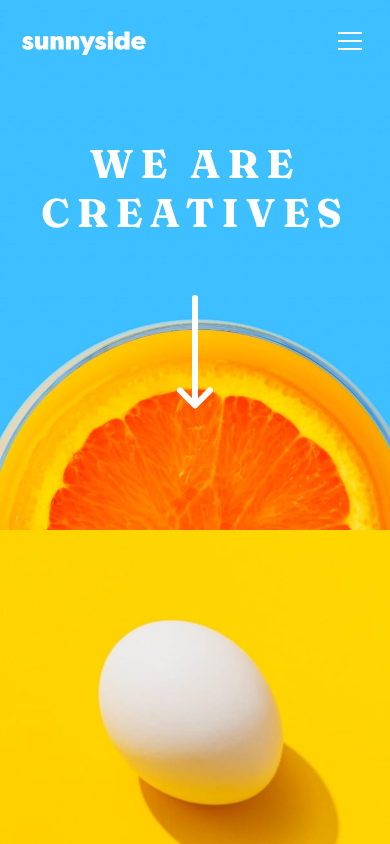
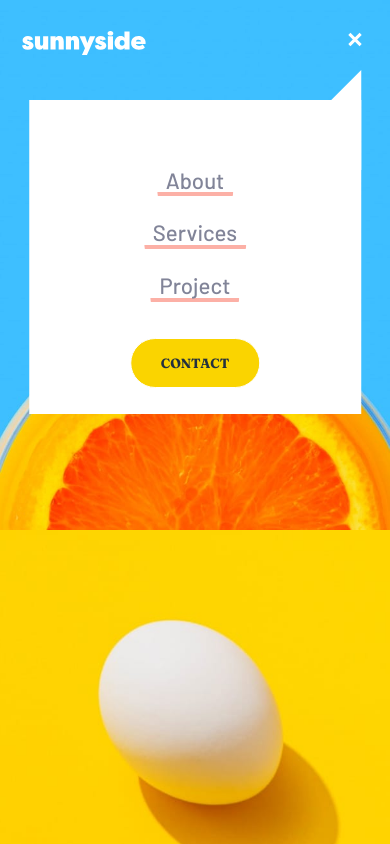
Before and after one commit to Yemy/sunnyside-agency-landing-page-main, a website: page index.html in a window 390 px wide. Both pictures are taken after a click on the button 349 px from the left and 42 px from the top of the page. Shown: the top 844 px of the page. Drawn offline with Linux system fonts and the light colour scheme.

Commit message:
add mobile menu with functionality

```diff
--- a/index.html
+++ b/index.html
@@ -36,16 +36,15 @@
               class="nav__ham-button-img"
             />
           </button>
-          <!-- html structure for nav for desktop
-            <div class="nav__desktop">
-            <ul class="desktop__menu">
-              <li class="desktop__item"><a href="" class="desktop__link">About</a></li>
-              <li class="desktop__item"><a href="" class="desktop__link">Services</a></li>
-              <li class="desktop__item"><a href="" class="desktop__link">Project</a></li>
+          <div class="nav__menu menu hidden">
+            <ul class="menu__box">
+              <li class="menu__item"><a href="#" class="menu__link">About</a></li>
+              <li class="menu__item"><a href="#" class="menu__link">Services</a></li>
+              <li class="menu__item"><a href="#" class="menu__link">Project</a></li>
             </ul>
-            <button class="desktop__contact-btn">Contact</button>
+            <button class="btn btn--contact menu__contact-btn">Contact</button>
           </div>
-          -->
+
         </nav>
         <div class="header__content">
           <h1 class="header__heading">We are creatives</h1>
@@ -215,5 +214,6 @@
         >Frontend Mentor</a
       >. Coded by <a href="https://www.frontendmentor.io/profile/axseinga">Axseinga</a>.
     </div>
+    <script src="script.js"></script>
   </body>
 </html>
--- a/sass/_body.scss
+++ b/sass/_body.scss
@@ -4,12 +4,6 @@
   background-repeat: no-repeat;
   background-size: cover;
   background-position: bottom;
-
-  font-size: 4.5rem;
-  color: $color-white;
-  font-family: $font-secondary;
-  text-transform: uppercase;
-  letter-spacing: 0.8rem;
 
   @include respond(phone) {
     background-image: url(../images/desktop/image-header.jpg);
@@ -20,8 +14,13 @@
   }
 
   &__content {
+    font-size: 4.5rem;
     padding: 6rem 1rem;
     text-align: center;
+    text-transform: uppercase;
+    letter-spacing: 0.8rem;
+    color: $color-white;
+    font-family: $font-secondary;
   }
 
   &__arrow {
--- a/sass/_components.scss
+++ b/sass/_components.scss
@@ -1,4 +1,32 @@
 .btn {
+  &--contact {
+    &,
+    &:link,
+    &:visited {
+      width: 130px;
+      height: 50px;
+      background-color: $color-secondary;
+      color: $color-grey-very-dark;
+      text-decoration: none;
+      padding: 1.5rem;
+      text-transform: uppercase;
+      display: inline-block;
+      border-radius: 10rem;
+      font-size: 1.5rem;
+      font-family: $font-secondary;
+      font-weight: 700;
+      border: 1px solid $color-white;
+      cursor: pointer;
+
+      transition: all 0.35s;
+    }
+
+    &:hover,
+    &:active {
+      background-color: $color-primary;
+    }
+  }
+
   &--learn-more {
     &,
     &:link,
--- a/sass/_navigation.scss
+++ b/sass/_navigation.scss
@@ -3,6 +3,8 @@
 
   display: flex;
   justify-content: space-between;
+
+  position: relative;
 
   &__ham-button {
     background-color: transparent;
@@ -12,4 +14,86 @@
     width: max-content;
     height: max-content;
   }
+
+  &__menu {
+    display: flex;
+    flex-direction: column;
+    justify-content: center;
+    align-items: center;
+    text-align: center;
+
+    width: 85%;
+    padding: 3rem;
+    position: absolute;
+    top: 100px;
+    left: 50%;
+    transform: translateX(-50%);
+
+    font-size: 3rem;
+
+    background-color: $color-white;
+
+    &::after {
+      content: "";
+      position: absolute;
+      top: -30px;
+      right: 0;
+
+      width: 0;
+      height: 0;
+      width: 0;
+      height: 0;
+      border-bottom: 100px solid $color-white;
+      border-left: 100px solid transparent;
+    }
+  }
 }
+
+.menu {
+  &__box {
+    padding: 3rem 0;
+  }
+
+  &__item {
+    padding: 0.5rem;
+  }
+
+  &__link {
+    &,
+    &:link,
+    &:visited {
+      background-color: transparent;
+      color: $color-grey-light;
+      text-decoration: none;
+      text-decoration-color: $color-secondary;
+
+      display: inline-block;
+      font-size: 2.5rem;
+      font-family: $font-primary;
+      font-weight: 500;
+      border-radius: 8px;
+      cursor: pointer;
+
+      padding: 1rem;
+
+      background-image: linear-gradient(
+        120deg,
+        $color-primary-v 0%,
+        $color-primary-v 100%
+      );
+      background-repeat: no-repeat;
+      background-size: 100% 0.2em;
+      background-position: 0 88%;
+      transition: background-size 0.25s ease-in;
+    }
+
+    &:hover,
+    &:active {
+      background-size: 100% 88%;
+    }
+  }
+}
+
+.hidden {
+  display: none;
+}
--- a/script.js
+++ b/script.js
@@ -0,0 +1,24 @@
+// Open and close menu and toggle image //
+
+const mobileMenuButton = document.querySelector(".nav__ham-button");
+const mobileMenu = document.querySelector(".nav__menu");
+
+const toggleMobileMenu = function () {
+  mobileMenu.classList.toggle("hidden");
+  toggleImage(
+    ".nav__ham-button-img",
+    "./images/icon-hamburger.svg",
+    "./images/icon-close-menu.svg"
+  );
+};
+
+const toggleImage = function (img, open, close) {
+  let imgSrc = document.querySelector(img);
+  if (imgSrc.src.match(open)) {
+    document.querySelector(img).src = close;
+  } else {
+    document.querySelector(img).src = open;
+  }
+};
+
+mobileMenuButton.addEventListener("click", toggleMobileMenu);
```
Also changed, not shown: css/style.css, images/icon-close-menu.svg (added).
